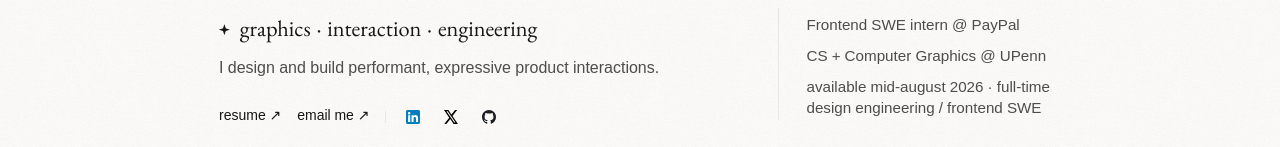
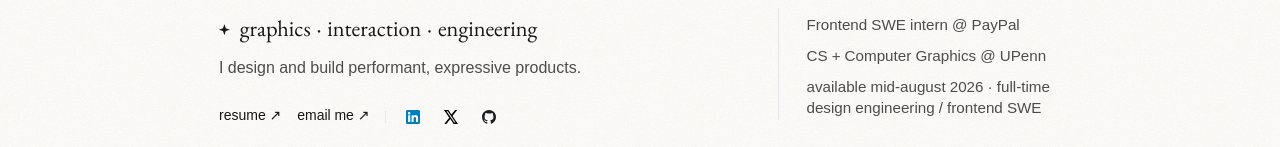
Before and after one commit to kimestelle/my-portfolio, a Next.js app: page / in a window 1280 px wide. Shown: the part 184-331 px from the top of the page. Built offline with nearby package versions, Linux system fonts and the light colour scheme; no server answers; a web font is replaced by a local one.

Commit message:
deleted a word

```diff
--- a/src/app/components/Cover.tsx
+++ b/src/app/components/Cover.tsx
@@ -22,7 +22,7 @@ export default function Cover() {
           </div>
 
           <p className="mt-3 text-[color:var(--text-secondary)]">
-            I design and build performant, expressive product interactions.
+            I design and build performant, expressive products.
           </p>
 
           <div className="mt-6 flex flex-wrap items-center gap-x-4 gap-y-2">
```
